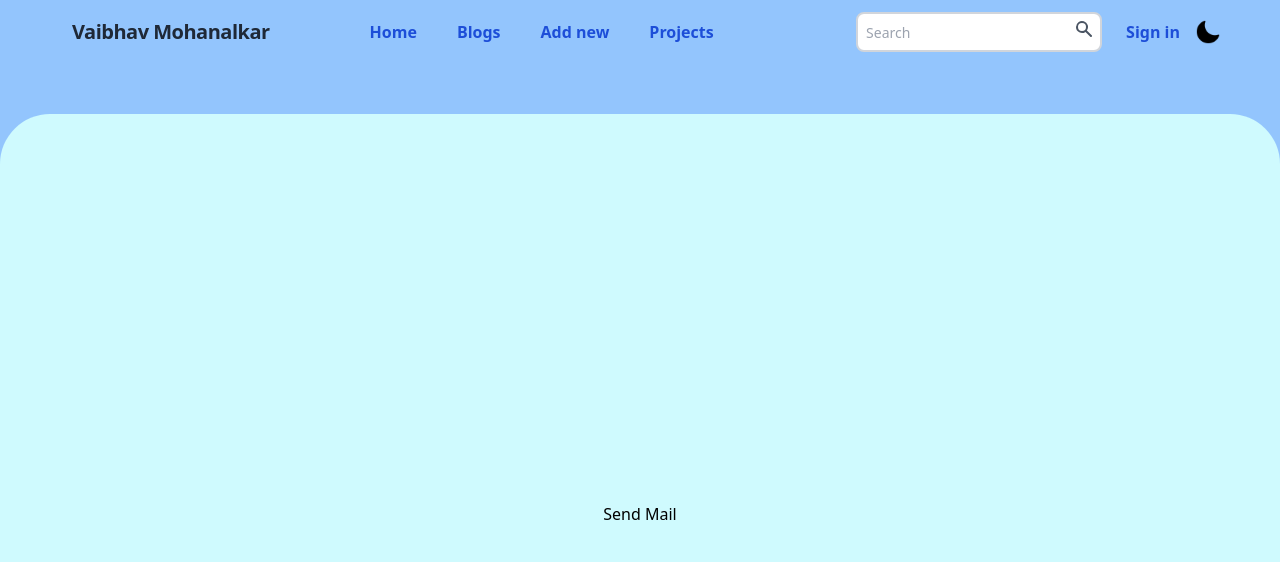
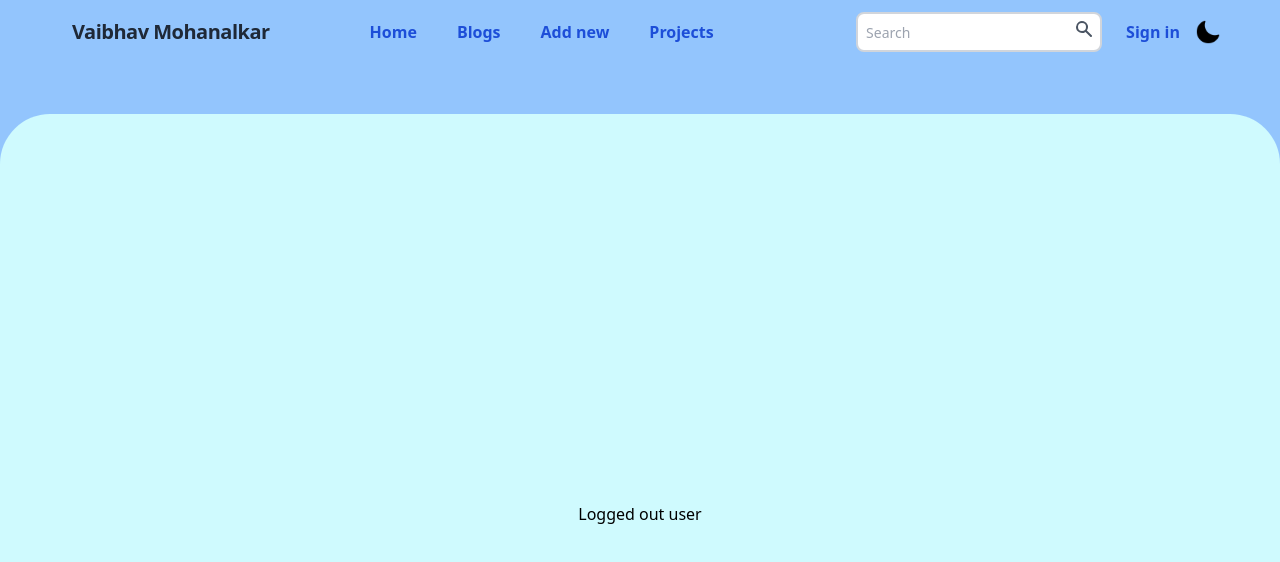
Before and after one commit to Personal-Projects-MERN-FullStack/PersonalPortfilo, a React (Create React App) app: page / in a window 1280 px wide. Shown: the top 562 px of the page. Built offline with nearby package versions, Linux system fonts and the light colour scheme; no server answers.

Commit message:
Projects page updated remove scroll bar

```diff
--- a/src/Component/AuthPages/Signup.js
+++ b/src/Component/AuthPages/Signup.js
@@ -87,7 +87,7 @@ const Signup = () => {
 const onotpchecker = ()=>{
   const otp = Enteredotp.current.value;
 
-  if(value.otp===otp){
+  if(value.otp === parseInt(otp)){
     value.setverified(true)
   }
   else{
@@ -225,7 +225,7 @@ const unverfiedbuttonhandler = () =>{
                     <input
                       maxLength="6"
                       ref={Enteredotp}
-                      type="text"
+                      type="number"
                       className="form-control block w-full px-4 py-2 text-xl font-normal text-gray-700 bg-white bg-clip-padding border border-solid border-gray-300 rounded transition ease-in-out m-0 focus:text-gray-700 focus:bg-white focus:border-blue-600 focus:outline-none"
                       id="otpinput"
                       placeholder="Enter Otp here"
@@ -237,7 +237,7 @@ const unverfiedbuttonhandler = () =>{
                 </span>
                </>
                 )}
-                <div className="form-group mb-6">
+                <div className="form-group mb-6 mt-6">
                   <input
                     maxLength="50"
                     ref={Enteredpassword}
--- a/src/Component/Mainnavigation/Navigation.js
+++ b/src/Component/Mainnavigation/Navigation.js
@@ -7,10 +7,11 @@ import Notecontext from "../../Context/Notes/Notecontext";
 const Navigation = () => {
 
   const value = useContext(Notecontext)
+  const { loggedin, setloggedin } = useContext(Notecontext);
   const navigate = useNavigate();
   const [show, setshow] = useState(true);
   const [dark, setdark] = useState();
-  const { loggedin, setloggedin } = useContext(Notecontext);
+
 
   const themeSwitch = () => {
     if (document.documentElement.classList.contains("dark")) {
--- a/src/Component/ProjectsPage/Displayproject.js
+++ b/src/Component/ProjectsPage/Displayproject.js
@@ -12,7 +12,7 @@ const Displayproject = (Props) => {
         </h1>
       </div>
 
-      <div className="flex justify-start  overflow-x-scroll pb-10 hide-scroll-bar">
+      <div className="flex justify-start  overflow-y-scroll pb-10 hide-scroll-bar">
         <div className="flex  flex-nowrap  lg:ml-40 md:ml-20 ml-10 ">
 
           <Projectitem />
--- a/src/Pages/Home.js
+++ b/src/Pages/Home.js
@@ -1,10 +1,13 @@
-
+import React,{useContext} from 'react';
+import Notecontext from '../Context/Notes/Notecontext';
 
 const Home = () => {
+const { loggedin } = useContext(Notecontext);
 
     return (
     <div className='flex justify-center items-center h-screen w- screen dark:text-white'>
-      <h1   >Send Mail</h1>
+      {loggedin && <h1>Logged in user </h1>}
+      {!loggedin && <h1>Logged out user </h1>}
 
     </div>
 
--- a/src/Pages/Projects.js
+++ b/src/Pages/Projects.js
@@ -1,10 +1,11 @@
 import React from "react";
 import Displayproject from "../Component/ProjectsPage/Displayproject";
+import './styles.css'
 
 const Projects = () => {
 
   return (
-    <div className="h-full w-full p-4">
+    <div className="h-full w-full p-4 ">
       <Displayproject title="React js Projects"/>
       <Displayproject title="Next js Projects"/>
       <Displayproject title="Andriod Development Projects"/>
--- /dev/null
+++ b/src/Pages/styles.css
@@ -0,0 +1,3 @@
+div::-webkit-scrollbar{
+display: none;
+}
```
Also changed, not shown: 1 other file (tests, documents, lock files or other folders).
